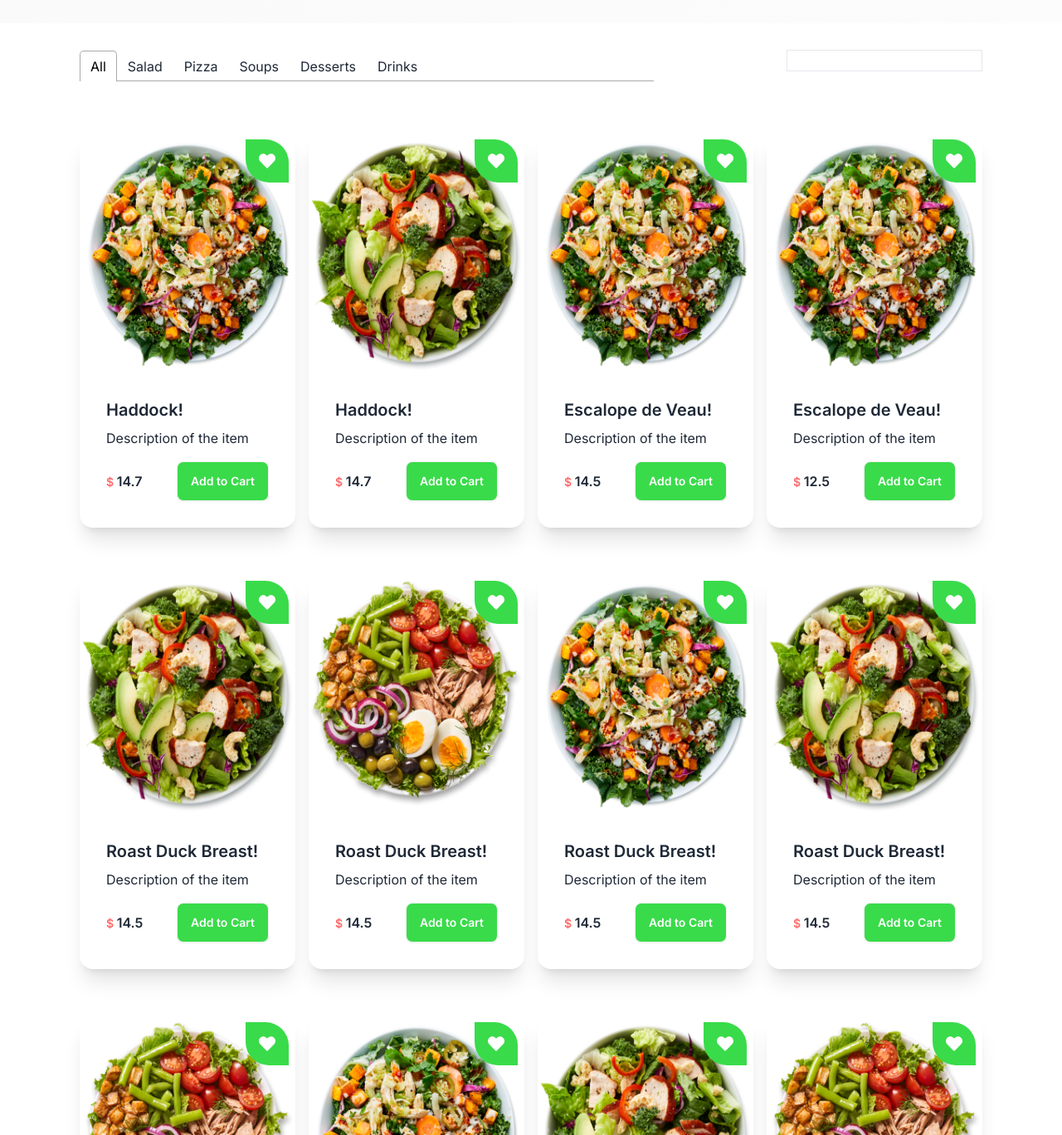
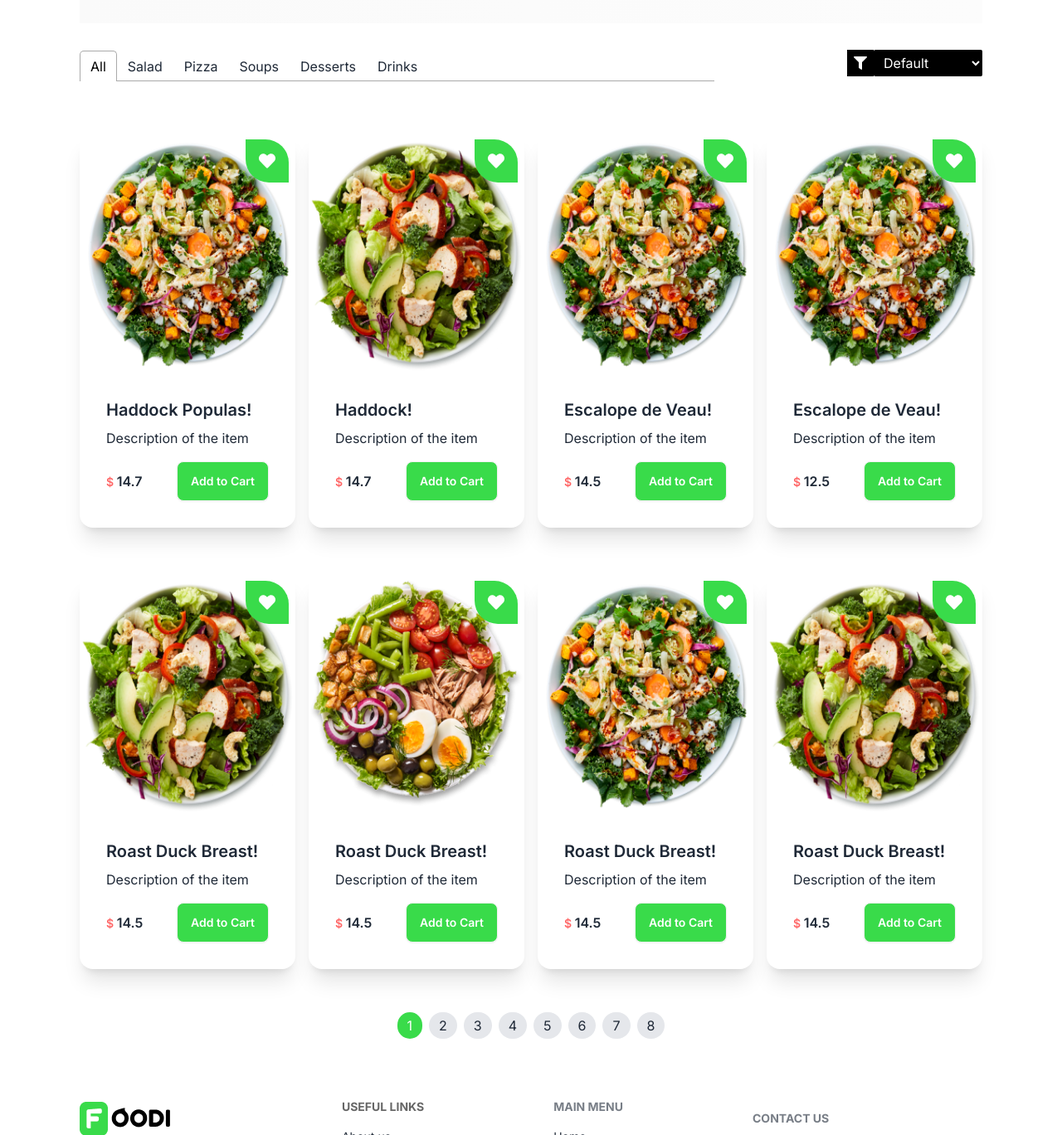
Before and after one commit to mehedi22rifat/mren-complate-food-app, a React (Vite) app: page /menu in a window 1280 px wide. Shown: the part 582-1950 px from the top of the page at 83% size. Built offline with nearby package versions, Linux system fonts and the light colour scheme.

Commit message:
added all commit

```diff
--- a/public/menu.json
+++ b/public/menu.json
@@ -1,7 +1,7 @@
 [
     {
         "_id": "642c155b2c4774f05c36eeaa",
-        "name": "Haddock",
+        "name": "Haddock Populas",
         "recipe": "Chargrilled fresh tuna steak (served medium rare) on classic Niçoise salad with French beans.",
         "image": "/images/recipes/img1.png",
         "category": "salad",
--- a/src/pages/shop/Manu.jsx
+++ b/src/pages/shop/Manu.jsx
@@ -2,12 +2,15 @@ import React, { useEffect, useState } from "react";
 import { Tab, Tabs, TabList } from "react-tabs";
 import "react-tabs/style/react-tabs.css";
 import ShopCard from "./ShopCard";
+import { FaFilter } from "react-icons/fa";
 
 const Manu = () => {
   const [menu, setMenu] = useState([]);
   const [filterCetagoryItem, setFilterCetagoryItem] = useState([]);
   const [selectCategory, setSlectCategory] = useState("all");
   const [shortOptions, setShortOptions] = useState("defult");
+  const [currentPage,setCurrentPage] = useState(1)
+  const [itemParPage] = useState(8)
 
   // data loading
   useEffect(() => {
@@ -36,43 +39,57 @@ const Manu = () => {
 
     setFilterCetagoryItem(filtered);
     setSlectCategory(category);
+    setCurrentPage(1)
   };
 
   //   show all data function
   const showAll = () => {
     setFilterCetagoryItem(menu);
     setSlectCategory("all");
+    setCurrentPage(1)
   };
 
   //  shorted data
-  const handleShortingChange = (option) => {
+  const handleSortChange = (option) => {
     setShortOptions(option);
-    let shortedItem = [...filterItem];
 
-    // logic
+    // Logic for sorting based on the selected option
+    let sortedItems = [...filterCetagoryItem];
+
     switch (option) {
       case "A-Z":
-        shortedItem.sort((a, b) => a.name.localeCompare(b.name));
+        sortedItems.sort((a, b) => a.name.localeCompare(b.name));
         break;
       case "Z-A":
-        shortedItem.sort((a, b) => b.name.localeCompare(a.name));
+        sortedItems.sort((a, b) => b.name.localeCompare(a.name));
         break;
       case "low-to-high":
-        shortedItem.sort((a, b) => a.price - b.price);
+        sortedItems.sort((a, b) => a.price - b.price);
         break;
       case "high-to-low":
-        shortedItem.sort((a, b) => b.price - a.price);
+        sortedItems.sort((a, b) => b.price - a.price);
         break;
       default:
+        // Do nothing for the "default" case
         break;
     }
 
-    setFilterCetagoryItem(shortedItem);
+    setFilterCetagoryItem(sortedItems);
+    setCurrentPage(1)
+
   };
 
+  // pagination logic
+  const indexOfListItem = currentPage * itemParPage
+  const indexOfFristItem = indexOfListItem - itemParPage
+  const currentItem = filterCetagoryItem.slice(indexOfFristItem,indexOfListItem)
+  const paginate = (pageNumber) => setCurrentPage(pageNumber)
+
+
+
   return (
-    <div className="">
-      <div className="secetion-container bg-gradient-to-r from-0% from-[#FAFAFA] to-[#FCFCFC] to-100%">
+    <div className="secetion-container">
+      <div className=" bg-gradient-to-r from-0% from-[#FAFAFA] to-[#FCFCFC] to-100%">
         <div className="py-48 flex items-center justify-center">
           {/* texts */}
           <div className=" px-4 space-y-7 text-center">
@@ -92,7 +109,7 @@ const Manu = () => {
       </div>
 
       {/* container */}
-      <div className="secetion-container flex flex-col md:flex-row md:space-x-40">
+      <div className="flex flex-col md:flex-row md:space-x-40">
         {/* react tab */}
         <div className="w-full md:flex-1 py-8">
           <Tabs>
@@ -112,15 +129,44 @@ const Manu = () => {
             </TabList>
           </Tabs>
         </div>
-        <div  className=" py-8">
-            <input className="border" type="text" />
+        <div className="py-8">
+           <div className="flex w-full">
+             <div className="p-2 bg-black">
+               <FaFilter className="text-white w-4 h-4"/>
+             </div>
+             {/* shorted filter */}
+             <select
+              id="sort"
+              onChange={(e) =>handleSortChange(e.target.value)}
+              className="bg-black text-white px-2 py-1 rounded-sm"
+              >
+                <option value="default">Default</option>
+                <option value="A-Z">A-Z</option>
+                <option value="Z-A">Z-A</option>
+                <option value="low-to-high">Low To High</option>
+                <option value="high-to-low">High To Low</option>
+             </select>
+           </div>
         </div>
       </div>
 
-      <div className="grid secetion-container grid-cols-1 lg:grid-cols-4 md:grid-cols-4 gap-4">
-        {filterCetagoryItem.map((item, index) => (
+      <div className="grid grid-cols-1 lg:grid-cols-4 md:grid-cols-4 gap-4">
+        {currentItem.map((item, index) => (
           <ShopCard key={index} item={item} />
         ))}
+      </div>
+
+      <div className="flex justify-center my-8">
+           {
+            Array.from({length:Math.ceil(filterCetagoryItem.length / itemParPage)}).map((_,index)=>(
+              <button key={index + 1}
+               onClick={() =>paginate(index + 1)}
+               className={`mx-1 px-3 py-1 rounded-full ${currentPage === index +1 ? "bg-green text-white" : 'bg-gray-200'}`}
+              >
+                {index + 1}
+              </button>
+            ))
+           }
       </div>
     </div>
   );
```
